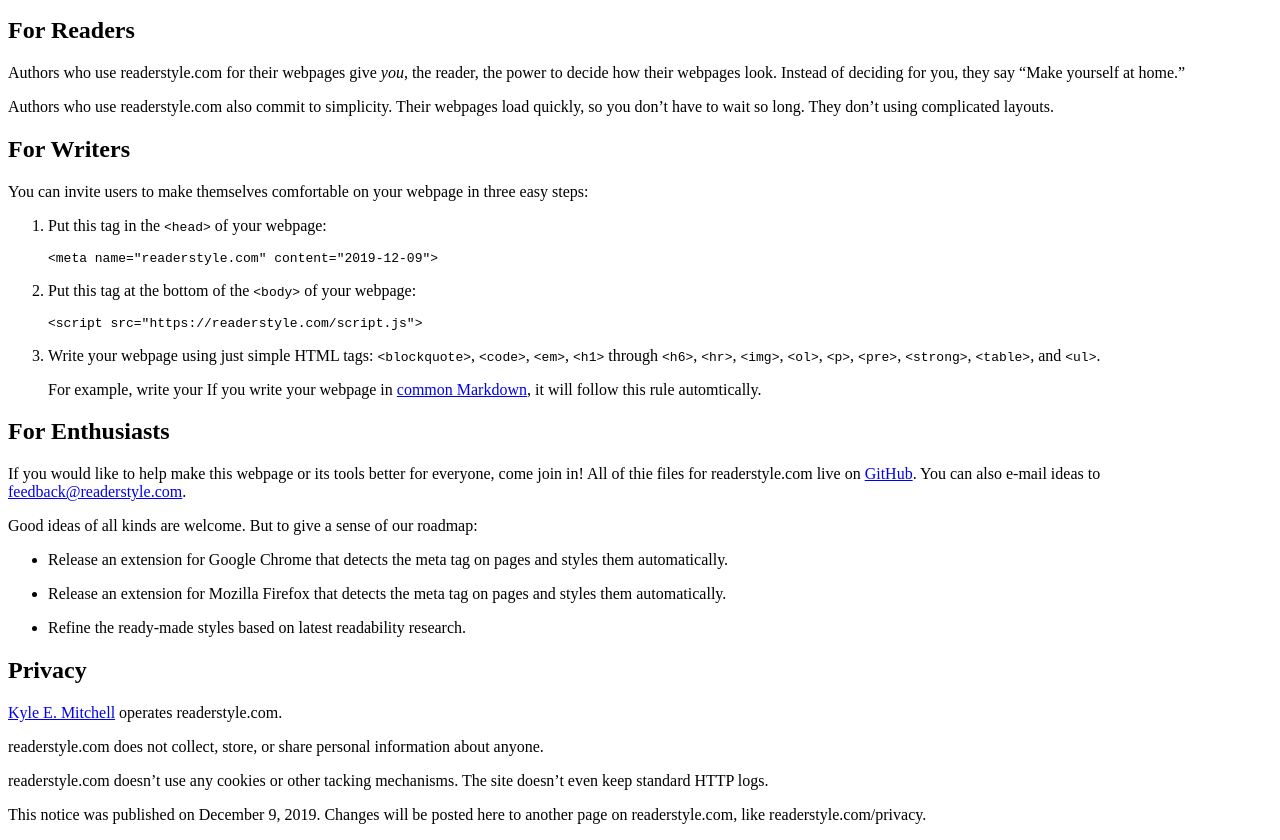
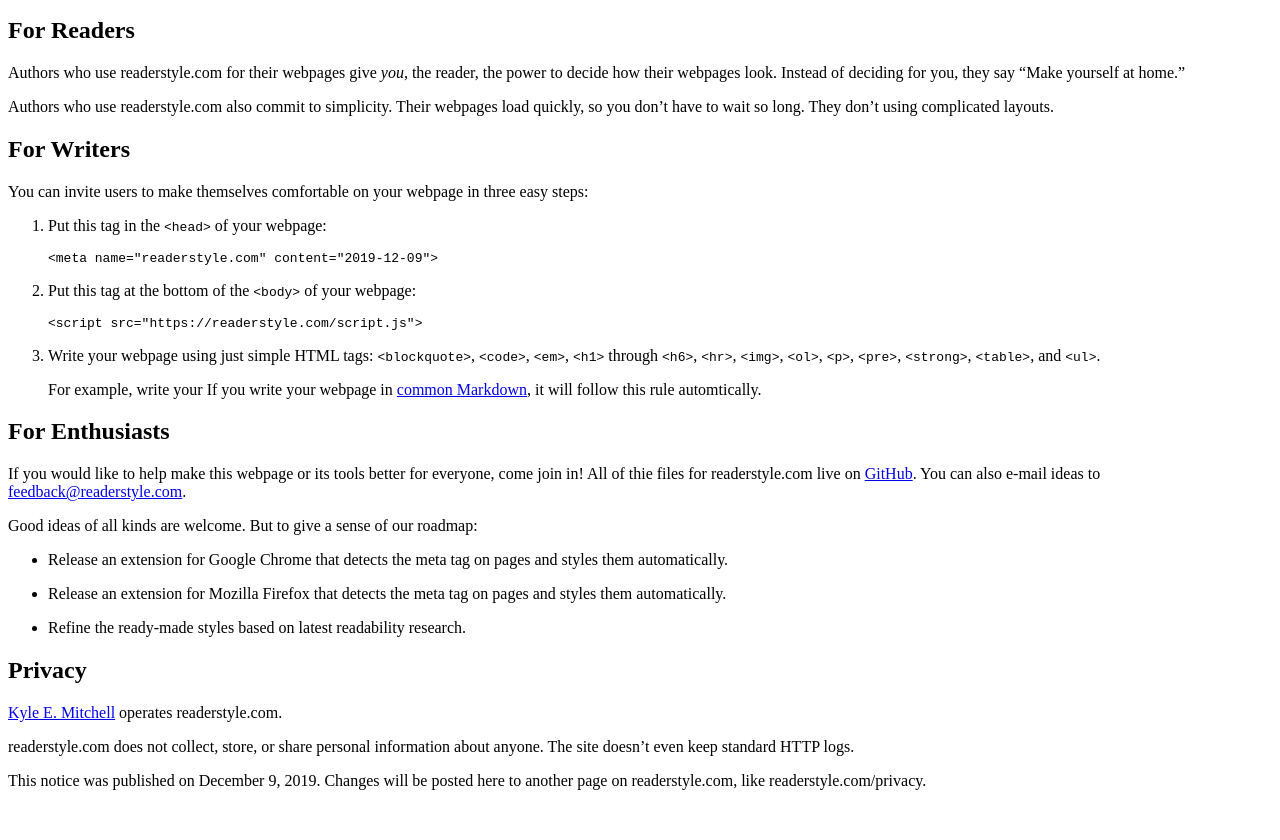
Before and after one commit to readerstyle/readerstyle.com, a website: page index.html in a window 1280 px wide. Shown: the part 101-941 px from the top of the page. After the commit the page ends 907 px from the top, so only its background shows below. Drawn offline with Linux system fonts and the light colour scheme.

Commit message:
Shorten privacy notice

```diff
--- a/index.html
+++ b/index.html
@@ -45,8 +45,7 @@
   </ul>
   <h2 id="privacy">Privacy</h2>
   <p><a href="https://kemitchell.com">Kyle E. Mitchell</a> operates readerstyle.com.</p>
-  <p>readerstyle.com does not collect, store, or share personal information about anyone.</p>
-  <p>readerstyle.com doesn’t use any cookies or other tacking mechanisms. The site doesn’t even keep standard HTTP logs.</p>
+  <p>readerstyle.com does not collect, store, or share personal information about anyone. The site doesn’t even keep standard HTTP logs.</p>
   <p>This notice was published on December 9, 2019. Changes will be posted here to another page on readerstyle.com, like readerstyle.com/privacy.</p>
   <script src="https://readerstyle.com/script.js"></script>
 </body>
```
